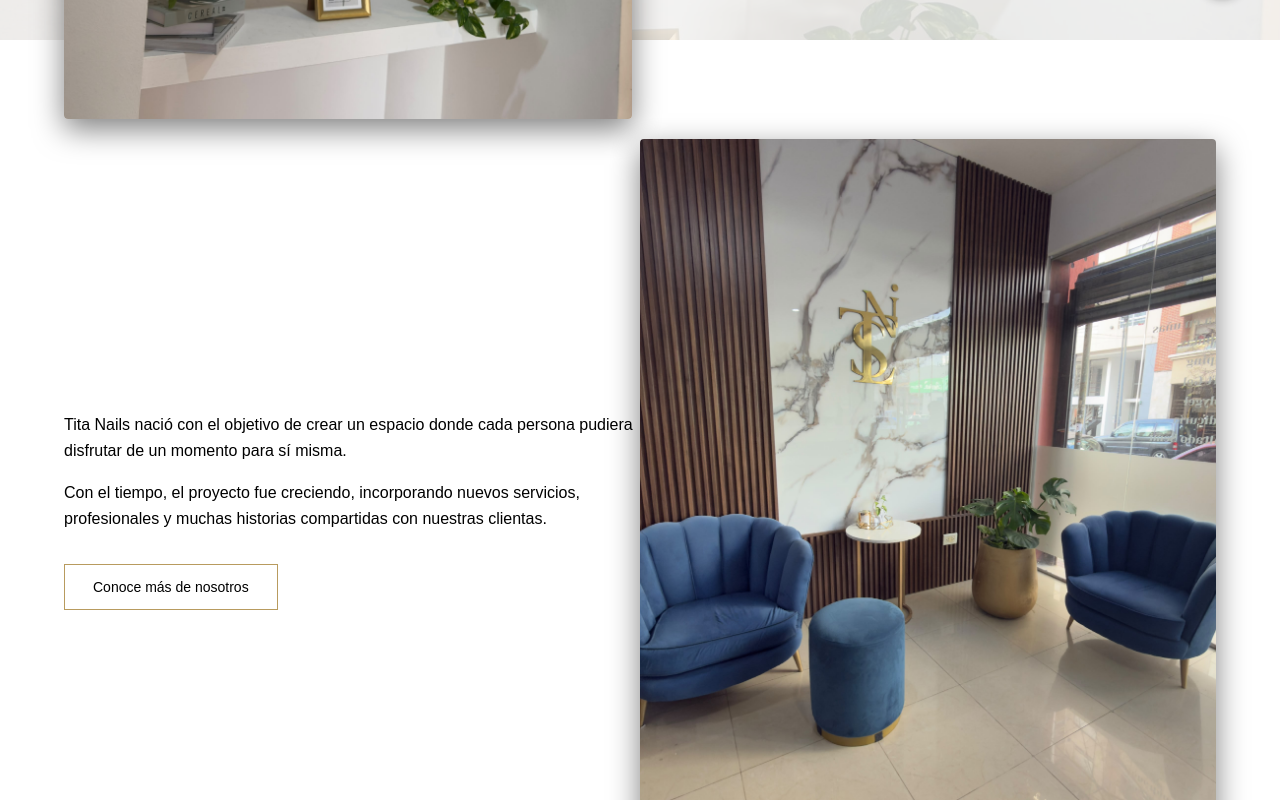
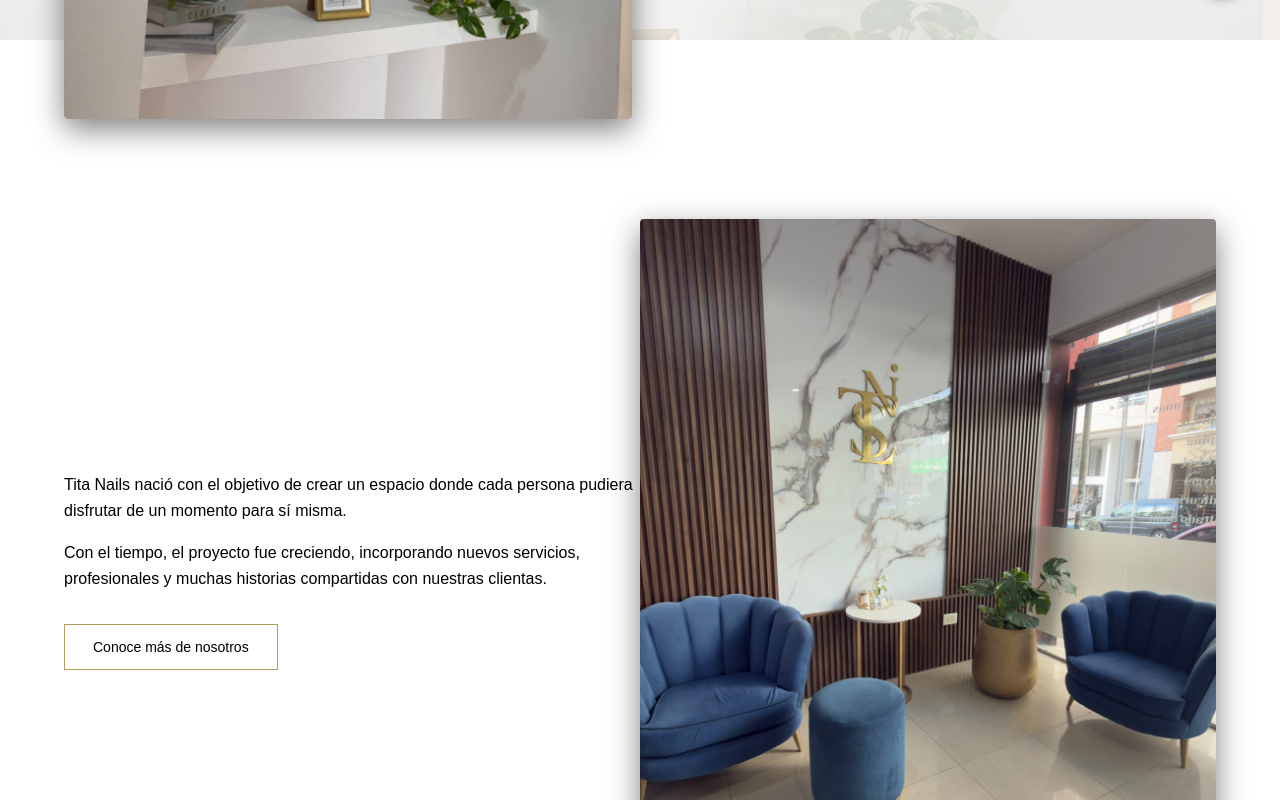
Before and after one commit to juancivardi/tita-nails, a Next.js app: page /historia in a window 1280 px wide. Shown: the part 760-1560 px from the top of the page. Built offline with nearby package versions, Linux system fonts and the light colour scheme.

Commit message:
Add margin to

```diff
--- a/app/historia/page.tsx
+++ b/app/historia/page.tsx
@@ -7,7 +7,7 @@ export default function Historia() {
       <div className="mx-auto max-w-6xl">
         <div className="grid items-center gap-4 md:grid-cols-2">
           <div className="relative mx-auto w-full max-w-[300]">
-            <div className="relative aspect-[4/5] overflow-hidden rounded shadow-[0_10px_30px_rgba(0,0,0,0.5)]">
+            <div className=" mb-10 relative aspect-[4/5] overflow-hidden rounded shadow-[0_10px_30px_rgba(0,0,0,0.5)]">
               <Image
                 src="/images/local2.jpg"
                 alt="Tita Nails, centro de estetica de uñas"
@@ -60,7 +60,7 @@ export default function Historia() {
                 </div>
 
                 <div className="mx-auto w-full max-w-[300]">
-                    <div className="relative aspect-[4/5] overflow-hidden rounded shadow-[0_10px_30px_rgba(0,0,0,0.5)]">
+                    <div className="mt-10 relative aspect-[4/5] overflow-hidden rounded shadow-[0_10px_30px_rgba(0,0,0,0.5)]">
                     <Image
                         src="/images/local1.jpg"
                         alt="Tita Nails, centro de estetica de uñas"
```
